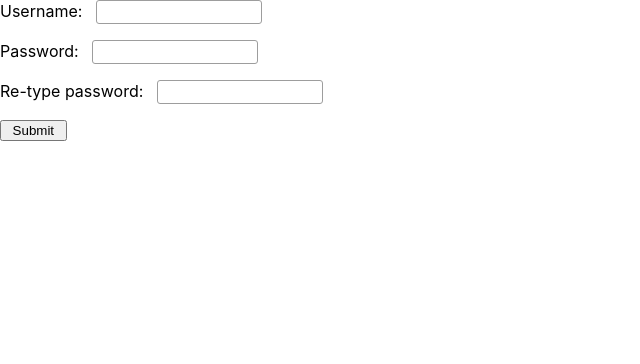
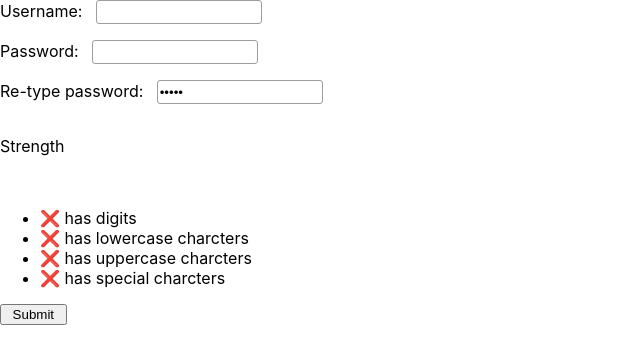
Before and after one commit to WebFrameworks-F21/semester-project-michaella-alex, a React (Create React App) app in the folder client-racks/: page /signup in a window 1280 px wide. Shown: the top 364 px of the page, without its empty margins (0-640 px from the left). Built offline with nearby package versions, Linux system fonts and the light colour scheme.

Commit message:
Added signup password checking

```diff
--- a/client-racks/src/App.css
+++ b/client-racks/src/App.css
@@ -121,3 +121,22 @@ th {
   padding: 4px;
   border: 1px solid #686868;
 }
+
+.bar {
+  float: left;
+  background-color: #FF4136;
+  width: 28px;
+  height: 6px;
+  margin: 0px 4px;
+}
+.bar:nth-child(2) {
+  background-color: #FFDC00;
+}
+
+.bar:nth-child(3) {
+  background-color: #2ECC40;
+}
+
+.bar:nth-child(4) {
+  background-color: #01FF70;
+}
--- a/client-racks/src/views/Signup.js
+++ b/client-racks/src/views/Signup.js
@@ -1,10 +1,54 @@
 import React from "react";
 import { useState } from "react";
 
-import { Link, Redirect } from "react-router-dom";
+import { Navigate } from "react-router-dom";
+
+const score = 4
+
+const strength= {
+  1: "Insufficent",
+  2: "Insufficent",
+  3: "Good",
+  4: "Great"
+}
+
+class StrengthBar extends React.Component {
+  render() {
+    let password = this.props.password
+    let variations = {
+      'digits': /\d/.test(password),
+      'lowercase charcters': /[a-z]/.test(password),
+      'uppercase charcters': /[A-Z]/.test(password),
+      'special charcters': /\W/.test(password),
+  }
+  let score = Object.keys(variations).reduce(((total, key) => variations[key] + total), 0)
+  this.props.setStrength(score)
+  let bars = []
+  for (var i=0; i < score; i++) {
+    bars.push(<div className="bar"></div>)
+  }
+  const info = Object.keys(variations).map((key, test) =>
+  <li>{variations[key] === true ? '✔️' : '❌'} has {key}</li>
+  )
+    return (
+      <div>
+        <p>{strength[score]} Strength</p>
+        <br></br>
+        <div>
+        {bars}
+        </div>
+        <ul>
+          {info}
+        </ul>
+
+      </div>
+    )
+  }
+}
+
 
 async function createUser(credentials) {
-  return fetch("http://localhost:3000/signup", {
+  return fetch("http://localhost:8000/register/", {
     method: "POST",
     headers: {
       "Content-Type": "application/json",
@@ -15,23 +59,35 @@ async function createUser(credentials) {
 
 export default function Login({ setToken }) {
   const [userName, setUserName] = useState("");
+  const [passwordStrength, setPasswordStrength] = useState(0);
   const [userPassword, setUserPassword] = useState("");
-  const [userPasswordAgain, setUserPasswordAgain] = useState("");
+  const [userPasswordAgain, setUserPasswordAgain] = useState(false);
+  const [redirect, setRedirect] = useState(false)
+  const [error, setError] = useState("")
 
   const handleSubmit = async function (event) {
     event.preventDefault();
     console.log(userName);
     console.log(userPassword);
-    const token = await createUser({
-      userName,
-      userPassword,
-    });
-    setToken(token);
+    if (userPassword !== userPasswordAgain) {
+      setError("The Passwords do not match")
+    }
+    else if (passwordStrength < 3){
+      setError("Password too weak")
+    }
+    else {
+      const token = await createUser({
+        "username": userName,
+        "password": userPassword,
+      });
+      setRedirect(true);
+    }
   };
 
   return (
     <div>
       <form onSubmit={handleSubmit}>
+        {error && <p>Error: {error}</p>}
         <label>
           Username:
           <input
@@ -56,7 +112,9 @@ export default function Login({ setToken }) {
             onChange={(e) => setUserPasswordAgain(e.target.value)}
           />
         </label>
+        <StrengthBar password={userPassword} setStrength={setPasswordStrength}/>
         <input type="submit" />
+        {redirect && <Navigate to="/login"/>}
       </form>
     </div>
   );
```
Also changed, not shown: 2 other files (tests, documents, lock files or other folders).
